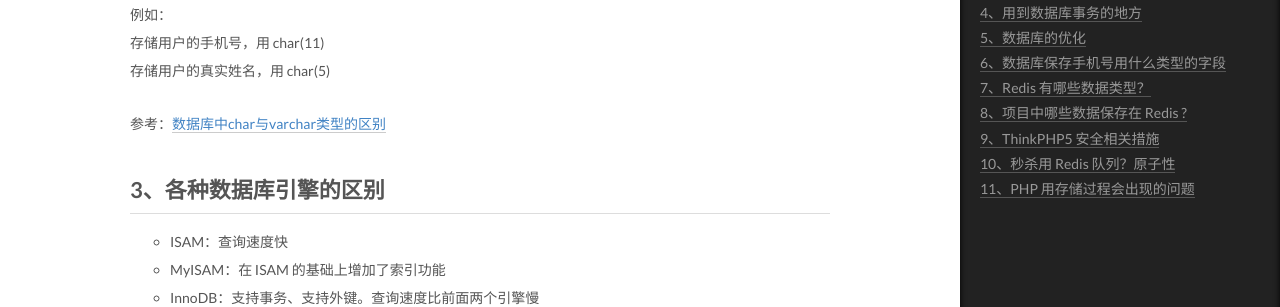
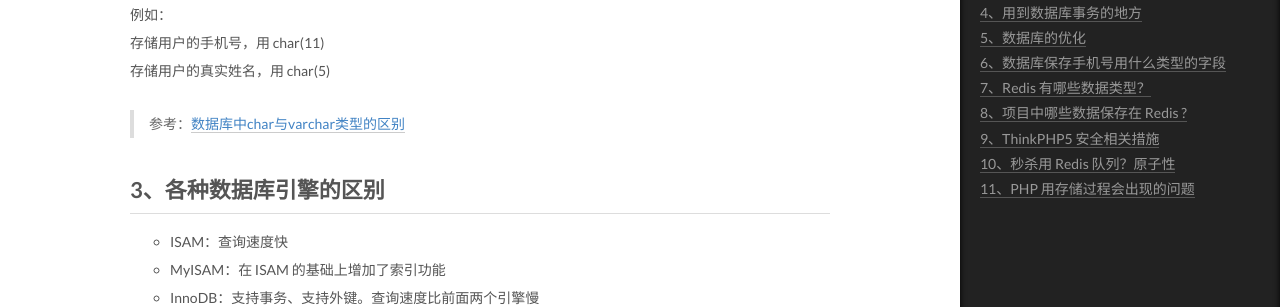
Before and after one commit to nnngu/LearningNotes, a Jekyll site: the page built from _posts/2018-06-05-PHP 面试题收集.md, in a window 1280 px wide and 1400 px high, scrolled down 1504 px. Shown: the part 150-457 px from the top of the window. Built offline with Jekyll 4.4.1, drawn with Linux system fonts in a browser that asks for light colours.

```diff
--- a/_posts/2018-06-05-PHP 面试题收集.md
+++ b/_posts/2018-06-05-PHP 面试题收集.md
@@ -52,7 +52,7 @@ char 的长度是固定的。而 varchar 的长度是自动调整的，也就是
 存储用户的手机号，用 char(11)
 存储用户的真实姓名，用 char(5)
 
-参考：[数据库中char与varchar类型的区别](https://www.cnblogs.com/Berryxiong/p/6248464.html)
+>参考：[数据库中char与varchar类型的区别](https://www.cnblogs.com/Berryxiong/p/6248464.html)
 
 ## 3、各种数据库引擎的区别
 
```
